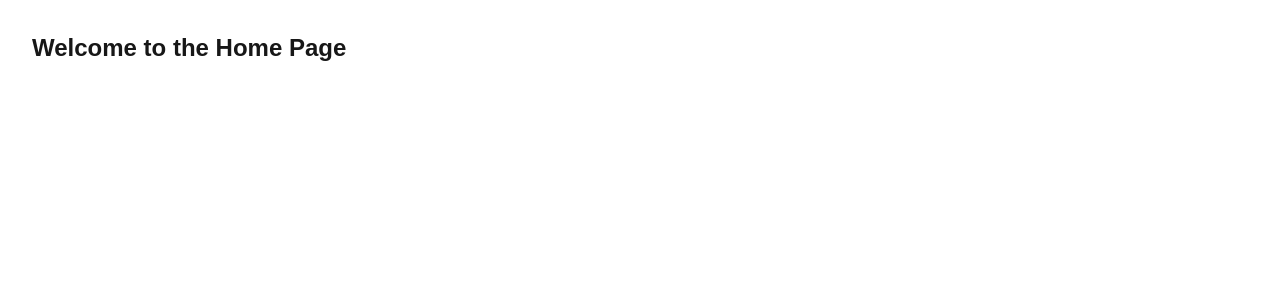
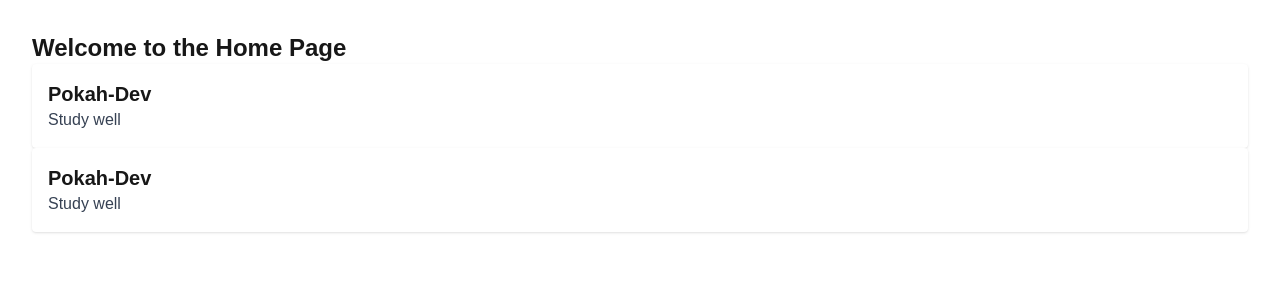
Before and after one commit to Pokah1/alx-project-0x02-setup, a Next.js app in the folder alx-project-0x02/: page /home in a window 1280 px wide. Shown: the top 300 px of the page. Built offline with nearby package versions, Linux system fonts and the light colour scheme.

Commit message:
Add Card component and CardProps interface

```diff
--- /dev/null
+++ b/alx-project-0x02/components/common/Card.tsx
@@ -0,0 +1,14 @@
+import { CardProps } from "@/interfaces"
+const Card: React.FC<CardProps> = ({
+    title,
+    content
+}) => {
+    return (
+      <div className="bg-white shadow p-4 rounded">
+        <h2 className="text-xl font-bold">{title}</h2>
+        <p className="text-gray-700">{content}</p>
+      </div>
+    )
+}
+
+export default Card
--- a/alx-project-0x02/interfaces/index.ts
+++ b/alx-project-0x02/interfaces/index.ts
@@ -0,0 +1,4 @@
+export default interface CardProps {
+  title: string;
+  content: string;
+}
--- a/alx-project-0x02/pages/home.tsx
+++ b/alx-project-0x02/pages/home.tsx
@@ -1,7 +1,18 @@
+import Card from "@/components/common/Card"
+
 const HomePage: React.FC = () => {
     return (
        <div className="p-8">
       <h1 className="text-2xl font-bold">Welcome to the Home Page</h1>
+      <Card
+      title="Pokah-Dev"
+      content="Study well"
+      />
+
+      <Card
+      title="Pokah-Dev"
+      content="Study well"
+      />
     </div>
     )
 }
```
